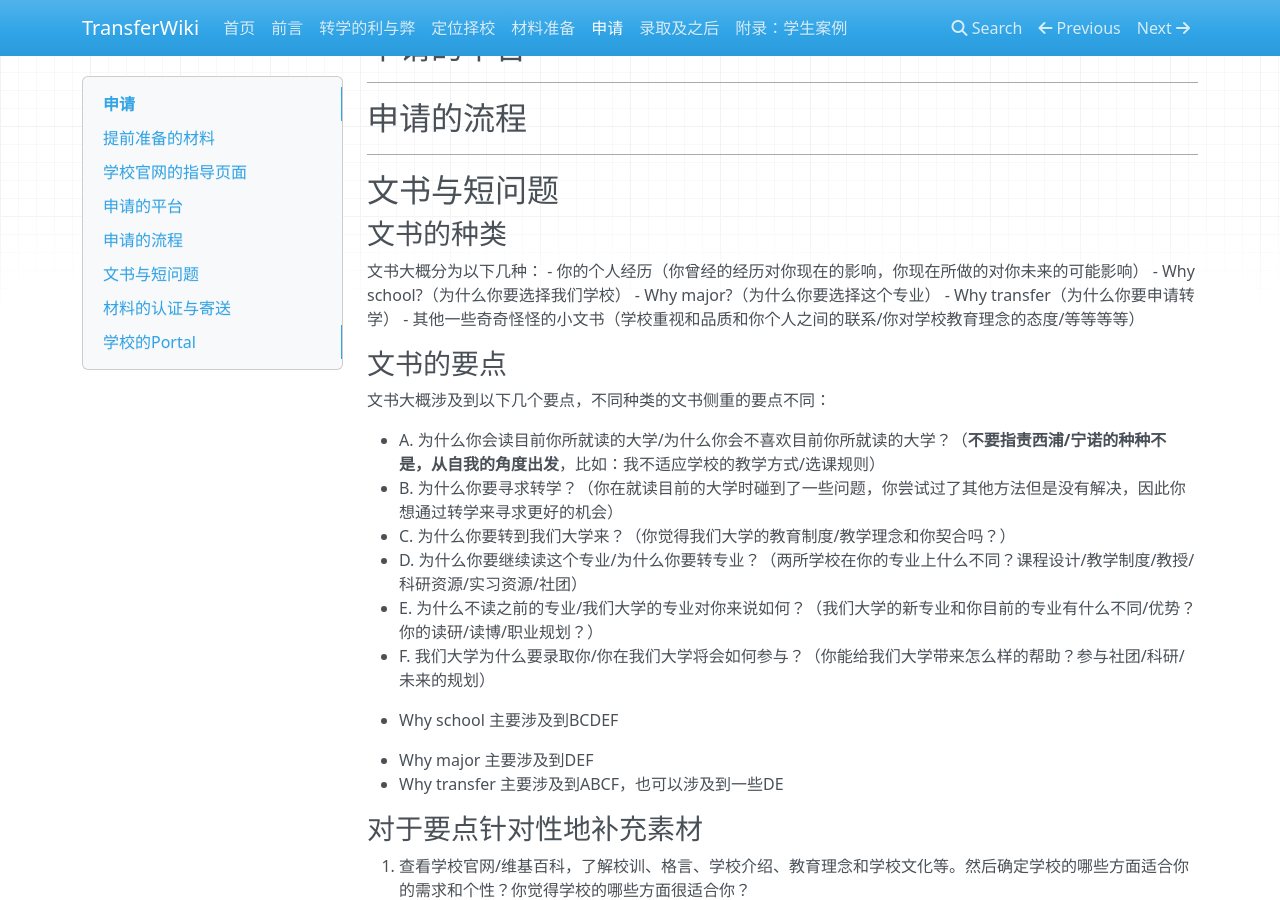
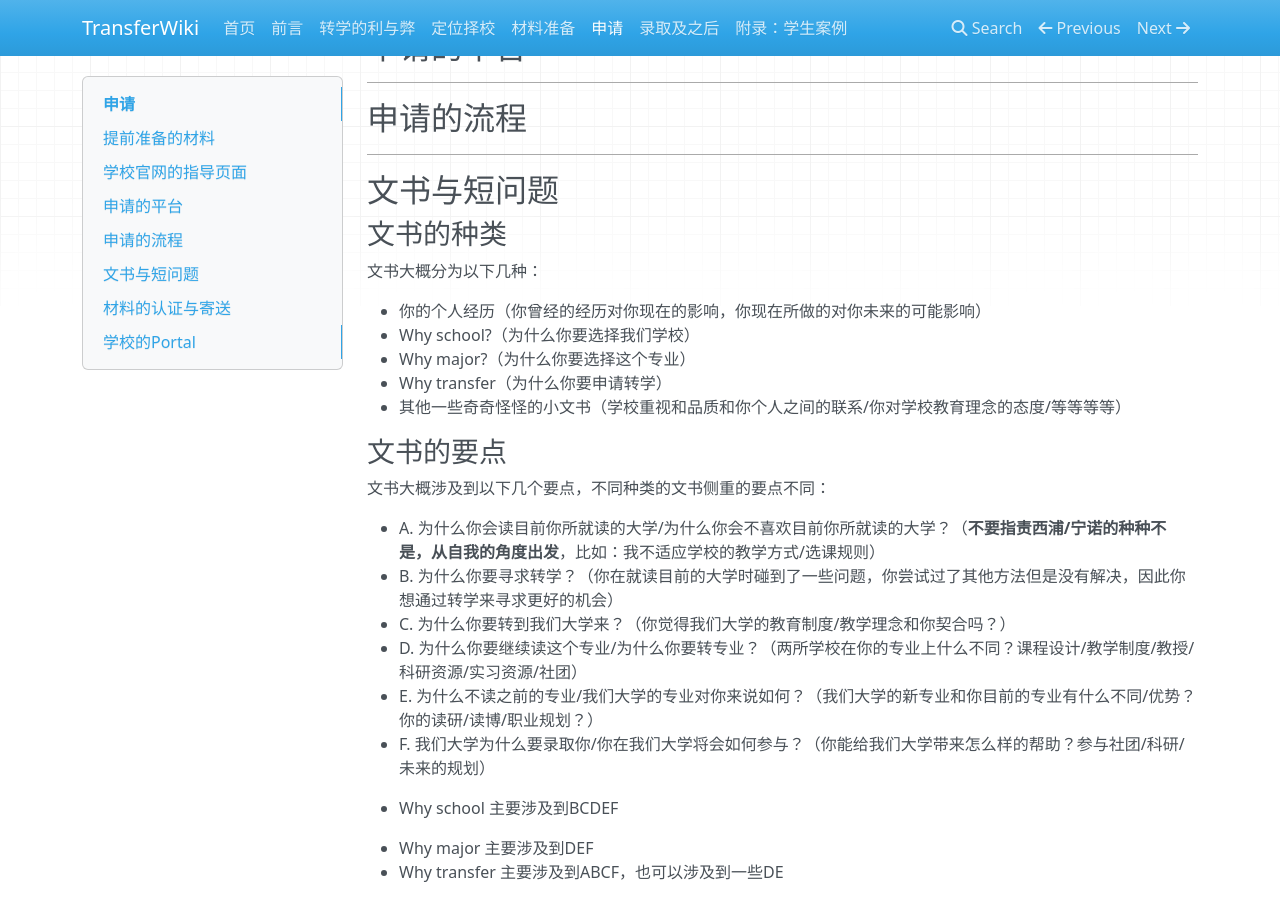
Before and after one commit to SihanXU/TransferWiki, an MkDocs documentation site: the page built from docs/apply.md, in a window 1280 px wide and 900 px high, scrolled down 695 px. Built offline with MkDocs 1.6.1, drawn with Linux system fonts in a browser that asks for light colours; nearby versions of some CDN libraries; some of the changed text lies outside the part shown.

```diff
--- a/docs/apply.md
+++ b/docs/apply.md
@@ -38,6 +38,7 @@
 ### 文书的种类
 
 文书大概分为以下几种：
+
 - 你的个人经历（你曾经的经历对你现在的影响，你现在所做的对你未来的可能影响）
 - Why school?（为什么你要选择我们学校）
 - Why major?（为什么你要选择这个专业）
@@ -86,7 +87,7 @@
 
     *西浦的同学可以在ｅ桥上申请一份电子版的成绩单。[这里是大概的教程](https://mp.weixin.qq.com/s/V5pjh7Yy-48c7tRAB_9eWA)。宁诺的同学也是类似的流程。*
 
-2. 在学信网上填好效应的信息。请保证信息的正确无误性，否则一旦申请完成是不可更改的。并且错误的成绩单也会走完认证流程，最后不仅无法发送给大学，更无法退款。[这里是具体的填写规则](https://zhuanlan.zhihu.com/p/153545270)。
+2. 在学信网上填好效应的信息。请保证信息的正确无误性，否则一旦申请完成是不可更改的。并且错误的成绩单也会走完认证流程，最后不仅无法发送给大学，更无法退款。[这里](https://zhuanlan.zhihu.com/p/153545270)是具体的填写规则。
 
 3. 在最终确定和付款之前有一个备注的地方，这里一定要把**学校查看成绩的网站，学生账户和密码**填上去。这一步能大大加快我们的成绩单的认证速度。一般学信网的认证速度是从十天左右到一个月不等，但是提供了这个信息过后，有概率两三天就能收到报告了。
 
```
